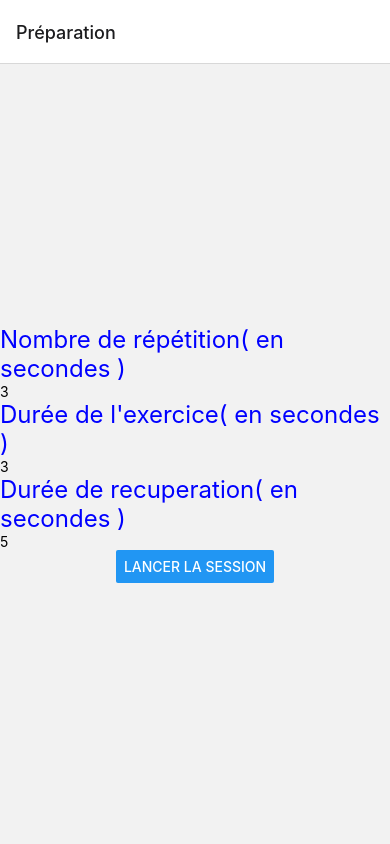
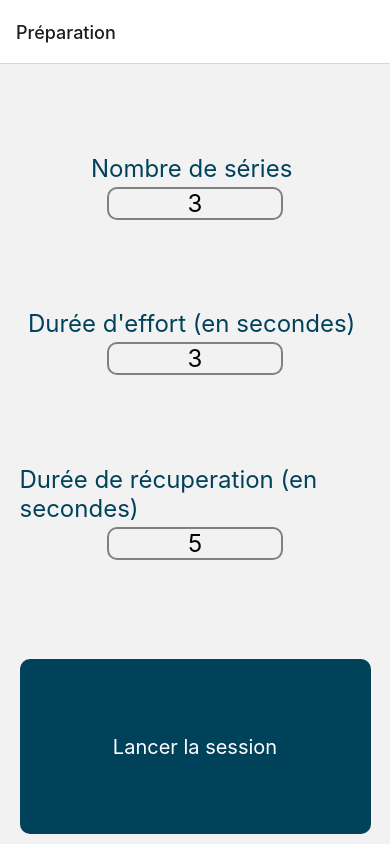
Before and after one commit to SanIbra/clockWorkout, a React Native app: screen / in a window 390 px wide. Built offline with nearby package versions, Linux system fonts and the light colour scheme.

Commit message:
Style general

```diff
--- a/App.tsx
+++ b/App.tsx
@@ -5,8 +5,7 @@ import Timer from './components/Timer';
 import { NavigationContainer } from '@react-navigation/native';
 import { createNativeStackNavigator } from '@react-navigation/native-stack';
 import SetUpScreen from './components/SetUpScreen';
-
-const mainColor: string = 'green';
+import { colorPanel } from './components/Constants';
 
 const styles = StyleSheet.create({
   container: {
@@ -16,8 +15,6 @@ const styles = StyleSheet.create({
     backgroundColor: '#fff',
     borderColor: 'red',
     borderRadius: 4
-    //   alignItems: 'center',
-    //   justifyContent: 'center',
   },
   roundButton1: {
     width: 100,
@@ -48,8 +45,8 @@ export default function App() {
 
   function HomeScreen({ route }) {
     return (
-      <View style={[styles.container, {}]}>
-        <StatusBar style="auto"></StatusBar>
+      <View style={[styles.container]}>
+        <StatusBar backgroundColor={colorPanel.main}  ></StatusBar>
         <View style={{ flex: 1 }} >
         </View>
         <View style={{ flex: 4, justifyContent: 'center' }} >
--- a/app.json
+++ b/app.json
@@ -2,7 +2,7 @@
   "expo": {
     "name": "ClockWorkout",
     "slug": "clockworkout",
-    "version": "1.0.0",
+    "version": "1.0.1",
     "orientation": "portrait",
     "icon": "./assets/icon.png",
     "userInterfaceStyle": "light",
--- a/components/Constants.js
+++ b/components/Constants.js
@@ -1 +1,6 @@
-mainColor = 'green';
+export const colorPanel = {
+    main: "#00425A",
+    secondary: "#1F8A70",
+    third: '#BFDB38',
+    last: '#FC7300'
+}
--- a/components/SetUpScreen.tsx
+++ b/components/SetUpScreen.tsx
@@ -1,8 +1,7 @@
 
 import React, { Component } from 'react';
-import { Button, TextInput, Text, StyleSheet, View } from 'react-native';
-import { TimerSession } from './TimerSession';
-
+import { Button, TextInput, Text, StyleSheet, View, Pressable } from 'react-native';
+import { colorPanel } from '../components/Constants';
 interface SetUpState {
     nombreRep: number,
     tpsRepos: number,
@@ -12,6 +11,37 @@ export class SetUpScreen extends Component<{ navigation }, SetUpState> {
 
     static propTypes = {
     }
+
+    styles = StyleSheet.create({
+        container: {
+            flex: 1,
+            flexDirection: 'column',
+            alignItems: 'center',
+            justifyContent: 'center',
+        },
+        text: {
+            fontSize: 24,
+            color: colorPanel.main
+        },
+        inputStyle: {
+            fontSize: 24,
+            width: '50%',
+            borderWidth: 2,
+            borderRadius: 10,
+            borderColor: 'grey',
+            textAlign: 'center'
+        },
+        launchButton: {
+            justifyContent: 'center',
+            alignItems: 'center',
+            backgroundColor: colorPanel.main,
+            height: '90%',
+            width: '90%',
+            borderRadius: 10,
+            elevation: 10,
+        }
+
+    })
 
 
     constructor(props) {
@@ -31,9 +61,10 @@ export class SetUpScreen extends Component<{ navigation }, SetUpState> {
             return parseInt(nb);
         }
 
-        const input = (title, updateFonction, initialValue) => <View>
-            <Text style={[this.styles.text, { color: 'blue' }]} >{title} </Text>
+        const input = (title, updateFonction, initialValue) => <View style={{ alignItems: 'center' }}>
+            <Text style={[this.styles.text, { marginBottom: 4 }]} >{title} </Text>
             <TextInput
+                style={[this.styles.inputStyle]}
                 defaultValue={initialValue + ""}
                 onChangeText={updateFonction}
                 placeholderTextColor="#60605e"
@@ -42,31 +73,35 @@ export class SetUpScreen extends Component<{ navigation }, SetUpState> {
         </View>;
 
         return (
-            <View style={[this.styles.center]}>
+            <View style={[this.styles.container]}>
+                <View style={{ flex: 3, justifyContent: "space-evenly", width: '90%' }}>
                     {
-                    input('Nombre de répétition( en secondes )',
+                        input('Nombre de séries',
                             input => this.setState({ nombreRep: toInt(input) }),
                             this.state.nombreRep)
                     }
                     {
-                    input("Durée de l'exercice( en secondes )",
+                        input("Durée d'effort (en secondes)",
                             input => this.setState({ tpsEffort: toInt(input) }),
                             this.state.tpsRepos)
                     }
                     {
-                    input("Durée de recuperation( en secondes )",
+                        input("Durée de récuperation (en secondes)",
                             input => this.setState({ tpsEffort: toInt(input) }),
                             this.state.tpsEffort)
                     }
-                <View>
-                    <Button
-                        title='Lancer la session'
+                </View>
+                <View style={{ flex: 1, justifyContent: "center", alignItems: 'center', width: '100%' }}>
+                    <Pressable
+                        style={this.styles.launchButton}
                         onPress={() => this.launchTimer()}
-                    />
+                    >
+                        <Text style={{ color: "white", fontSize: 20 }}>Lancer la session</Text>
+                    </Pressable>
                 </View>
             </View >);
     }
-    navigation: any;
+
 
     launchTimer() {
 
@@ -77,17 +112,6 @@ export class SetUpScreen extends Component<{ navigation }, SetUpState> {
         });
     }
 
-    styles = StyleSheet.create({
-        center: {
-            flex: 1,
-            flexDirection: 'column',
-            alignItems: 'center',
-            justifyContent: 'center',
-        },
-        text: {
-            fontSize: 24
-        }
-    })
 }
 
 
--- a/components/Timer.tsx
+++ b/components/Timer.tsx
@@ -5,6 +5,7 @@ import PropTypes from 'prop-types';
 import { CountdownCircleTimer } from 'react-native-countdown-circle-timer'
 import { FontAwesome } from '@expo/vector-icons';
 import { TimerSession } from './TimerSession';
+import { colorPanel } from './Constants';
 
 type TimerProps = {
     timer: number,
@@ -23,6 +24,7 @@ export interface Session {
     temps: number;
     titre: string;
 }
+
 export default function Timer({ route }) {
 
     const programme: TimerSession = route.params;
@@ -32,7 +34,7 @@ export default function Timer({ route }) {
     for (let i = 0; i < programme.nombreRep; i++) {
         sessions.push({
             temps: programme.tpsEffort,
-            titre: "Let's goo"
+            titre: "Let's go"
         });
         sessions.push({
             temps: programme.tpsRepos,
@@ -47,7 +49,7 @@ export default function Timer({ route }) {
                 onFinish={() => setIndexSession(i + 1)}
                 runnigImmediately={i !== 0} />));
 
-    listSession.push((<View><Text>Bravo vous avez fini</Text></View>));
+    listSession.push((<View><Text style={styles.text}>Bravo vous avez fini</Text></View>));
 
     return (<View>{listSession[indexSession]}</View>);
 
@@ -70,6 +72,10 @@ const styles = StyleSheet.create({
         borderRadius: 4
         //   alignItems: 'center',
         //   justifyContent: 'center',
+    },
+    text: {
+        fontSize: 24,
+        color: colorPanel.main
     },
     roundButton1: {
         width: 100,
@@ -102,8 +108,8 @@ function SessionDisplay({ session, onFinish, runnigImmediately }) {
 
     return (
         <View style={[styles.center]}>
-            <View><Text>{sessionActuel.titre}</Text></View>
-            <View >
+            <View style={{ paddingBottom: 40 }}><Text style={styles.text}>{sessionActuel.titre}</Text></View>
+            <View style={{ paddingBottom: 20 }}>
                 <CountdownCircleTimer
                     isPlaying={isPlaying}
                     duration={timerRemainingSave}
@@ -115,7 +121,7 @@ function SessionDisplay({ session, onFinish, runnigImmediately }) {
                 >
                     {({ remainingTime }) => (
                         <View>
-                            <Text adjustsFontSizeToFit>{remainingTime}</Text>
+                            <Text style={styles.text}>{remainingTime}</Text>
                         </View>)
                     }
                 </CountdownCircleTimer>
```
Lines whose indentation alone changed are shown as unchanged.
